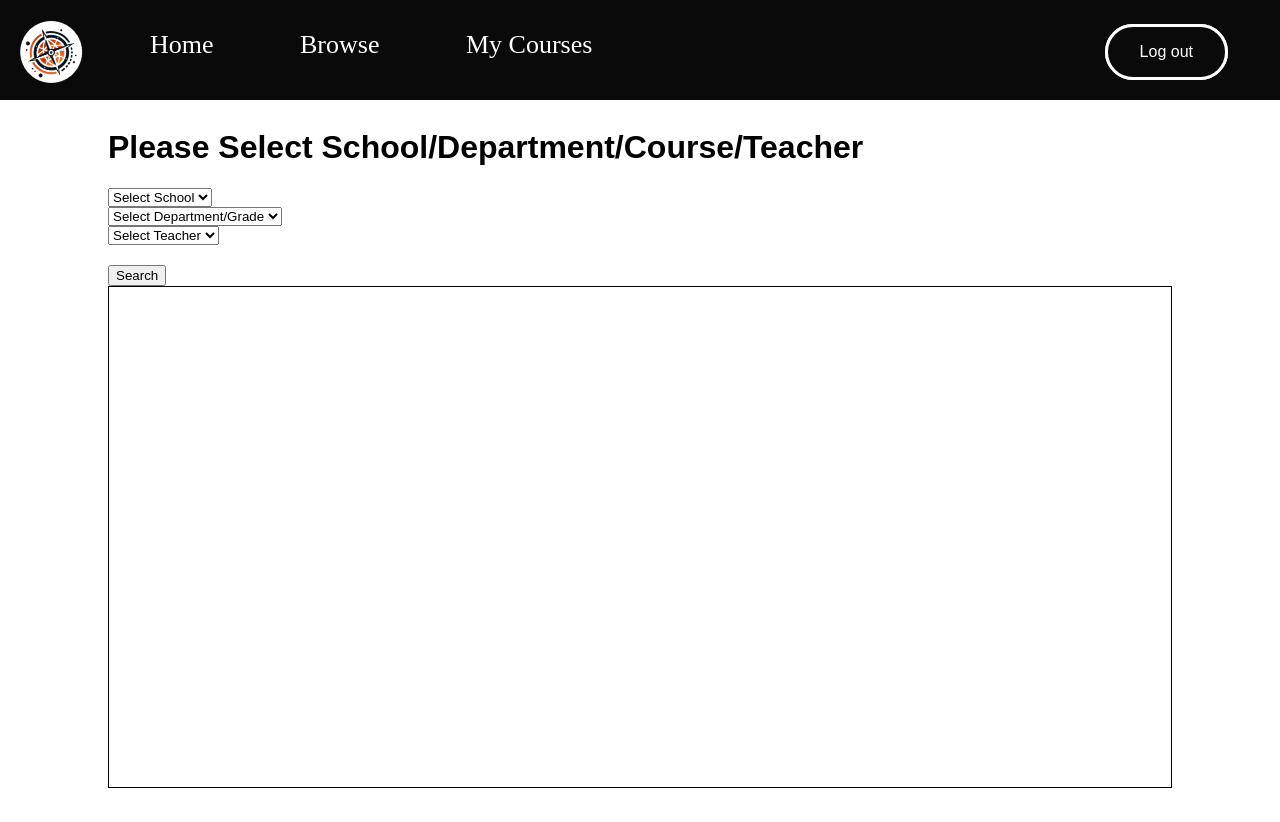
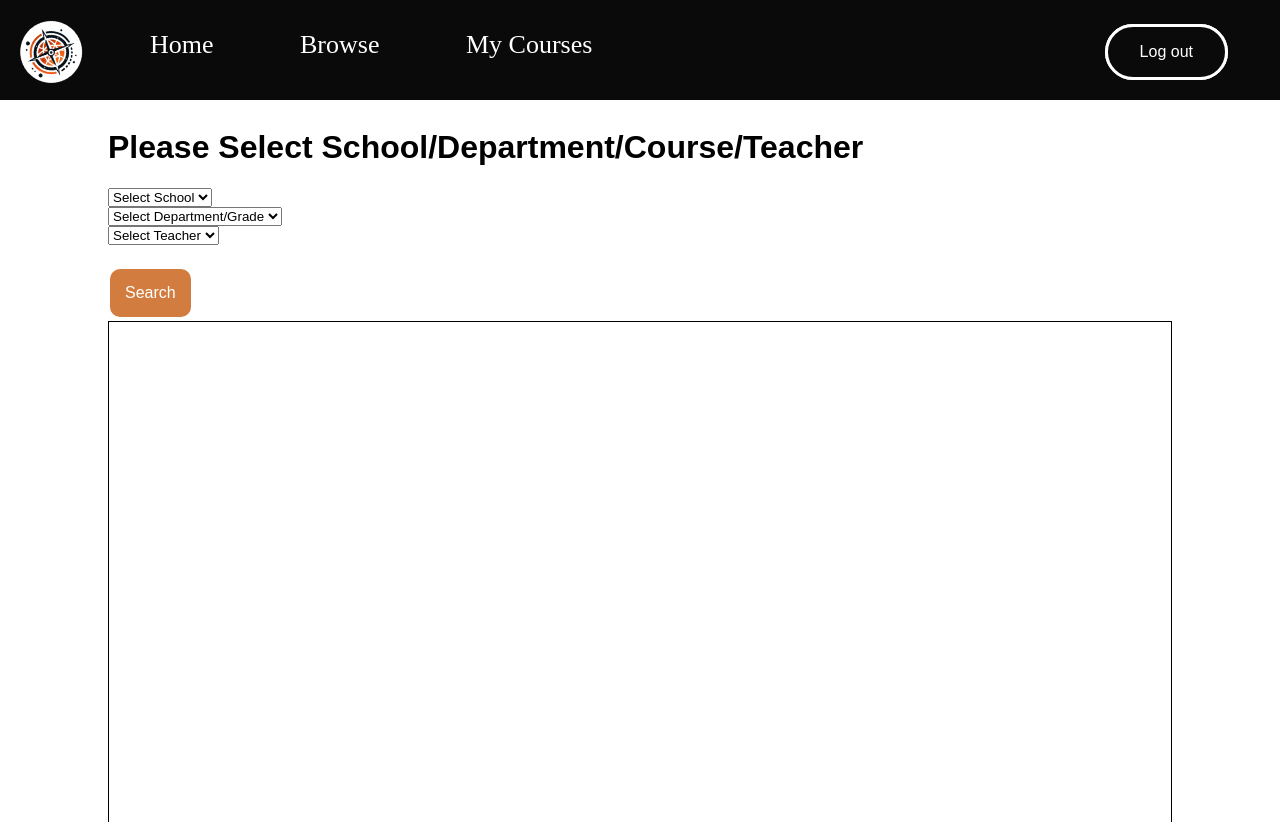
Before and after one commit to SevenHillsSchool/CourseCompass2, a Flask app: page /browse in a window 1280 px wide. Shown: the top 822 px of the page. Before the commit the page ends 788 px from the top, so only its background shows below. Run offline with Flask 3, Linux system fonts and the light colour scheme; data that the repository does not hold is empty.

Commit message:
Did some css

```diff
--- a/static/styling/Browse.css
+++ b/static/styling/Browse.css
@@ -20,3 +20,16 @@
     top: 50px;
     color: #6d4dff;
 }
+
+.sendBtn {
+    background-color: rgba(211,124,63,1);
+    border: none;
+    color: white;
+    padding: 15px;
+    text-align: center;
+    text-decoration: none;
+    display: inline-block;
+    font-size: 16px;
+    margin: 4px 2px;
+    border-radius: 10px;
+}
--- a/templates/Browse.html
+++ b/templates/Browse.html
@@ -117,7 +117,7 @@
     <h1>Please Select School/Department/Course/Teacher</h1>
 
     <!-- Dropdowns for filtering -->
-    <div>
+    <div class="dropdowns">
       <select id="dropdown1">
         <option value="">Select School</option>
       </select>
```
